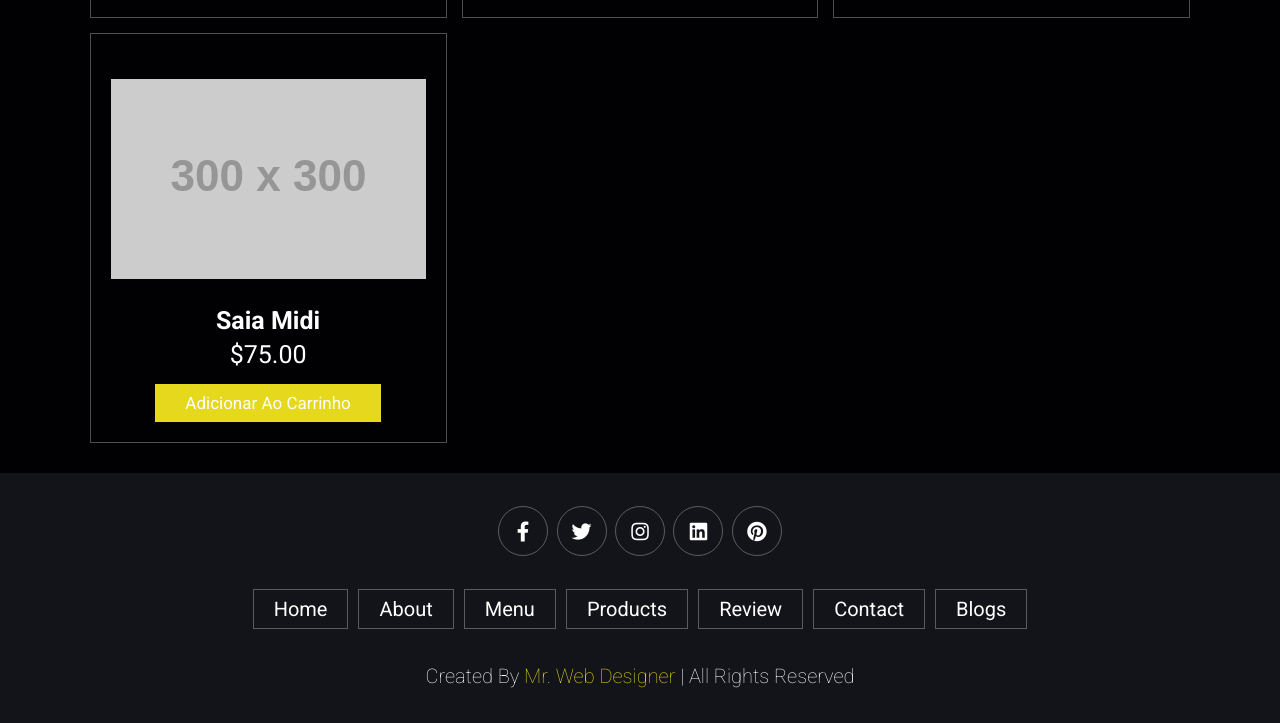
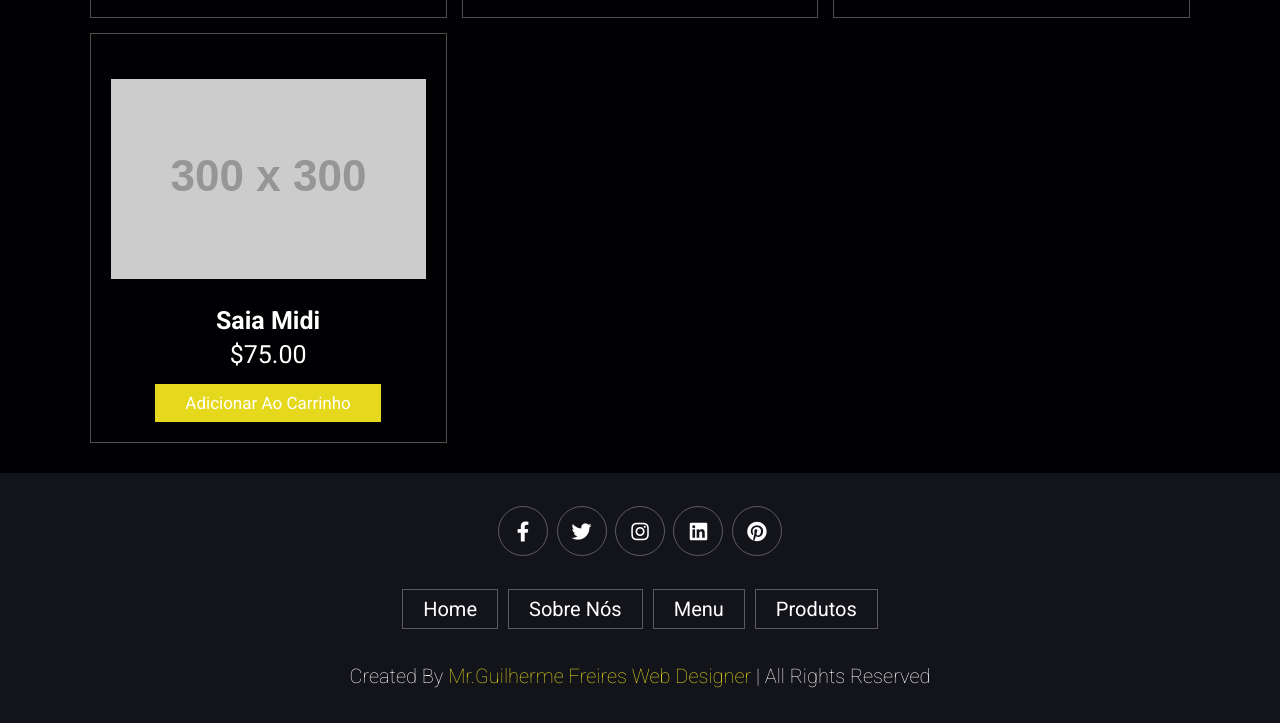
Before and after one commit to GBielPDS/Projeto-WebI, a plain HTML site: page paginas/products.html in a window 1280 px wide. Shown: the part 1140-1863 px from the top of the page. Drawn offline with Linux system fonts and the light colour scheme; placeholder pictures from the web are drawn by us.

Commit message:
commit final
todas as imagens e funcionalidade funcionando

```diff
--- a/js/script_de_produtos.js
+++ b/js/script_de_produtos.js
@@ -43,7 +43,7 @@ document.addEventListener('DOMContentLoaded', () => {
 
     // --- Dados de produtos (simulação de uma API)
     const products = [
-        { id: 1, name: 'Camiseta Básica', category: 't-shirts', price: 49.90, originalPrice: 69.90, image: 'https://via.placeholder.com/300x300.png?text=Camiseta' },
+        { id: 1, name: 'Camiseta Básica', category: 't-shirts', price: 49.90, originalPrice: 69.90, image: '' },
         { id: 2, name: 'Calça Jeans Skinny', category: 'pants', price: 129.90, originalPrice: 159.90, image: 'https://via.placeholder.com/300x300.png?text=Calca' },
         { id: 3, name: 'Vestido de Verão', category: 'dresses', price: 89.90, originalPrice: 119.90, image: 'https://via.placeholder.com/300x300.png?text=Vestido' },
         { id: 4, name: 'Camiseta Estampada', category: 't-shirts', price: 59.90, originalPrice: null, image: 'https://via.placeholder.com/300x300.png?text=Camiseta+Estampada' },
--- a/paginas/products.html
+++ b/paginas/products.html
@@ -78,15 +78,12 @@
 
     <div class="links">
         <a href="index.html">home</a>
-        <a href="index.html#about">about</a>
+        <a href="index.html#about">Sobre nós</a>
         <a href="index.html#menu">menu</a>
-        <a href="#">products</a>
-        <a href="index.html#review">review</a>
-        <a href="index.html#contact">contact</a>
-        <a href="index.html#blogs">blogs</a>
+        <a href="#">produtos</a>
     </div>
 
-    <div class="creditos">created by <span>mr. web designer</span> | all rights reserved</div>
+    <div class="creditos">created by <span>mr.Guilherme Freires web designer</span> | all rights reserved</div>
 
 </section>
 
```
